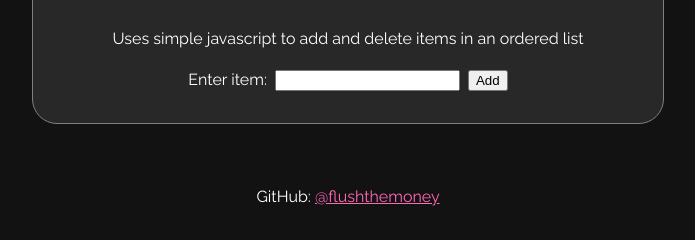
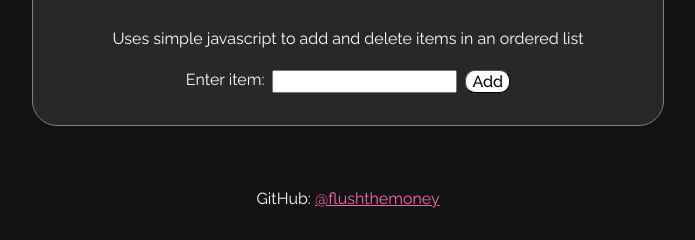
Before and after one commit to flushthemoney/TOP-Learning, a plain HTML site: page index.html in a window 1280 px wide. Shown: the part 152-392 px from the top of the page, 292-987 px from the left. Drawn offline with Linux system fonts and the light colour scheme.

Commit message:
Basic Shopping List [Added better looking buttons]
Signed-off-by: flushthemoney <skaviraj562@gmail.com>

```diff
--- a/style.css
+++ b/style.css
@@ -52,3 +52,11 @@ h4 {
 a {
   color: hotpink;
 }
+
+button {
+  border-radius: 10px;
+  background-color: white;
+  font: inherit;
+  font-weight: 500;
+  border-width: 0.1rem;
+}
```
